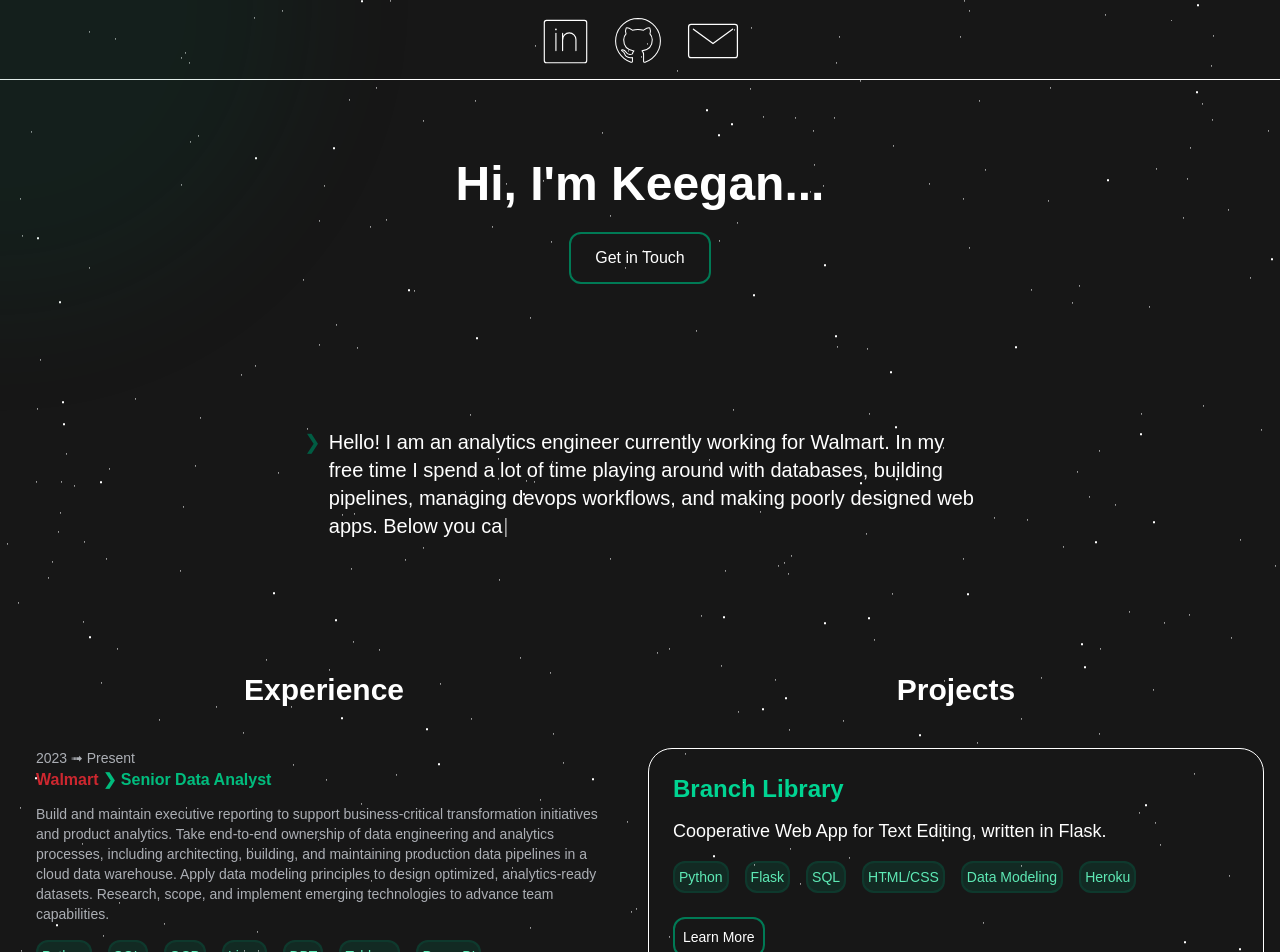
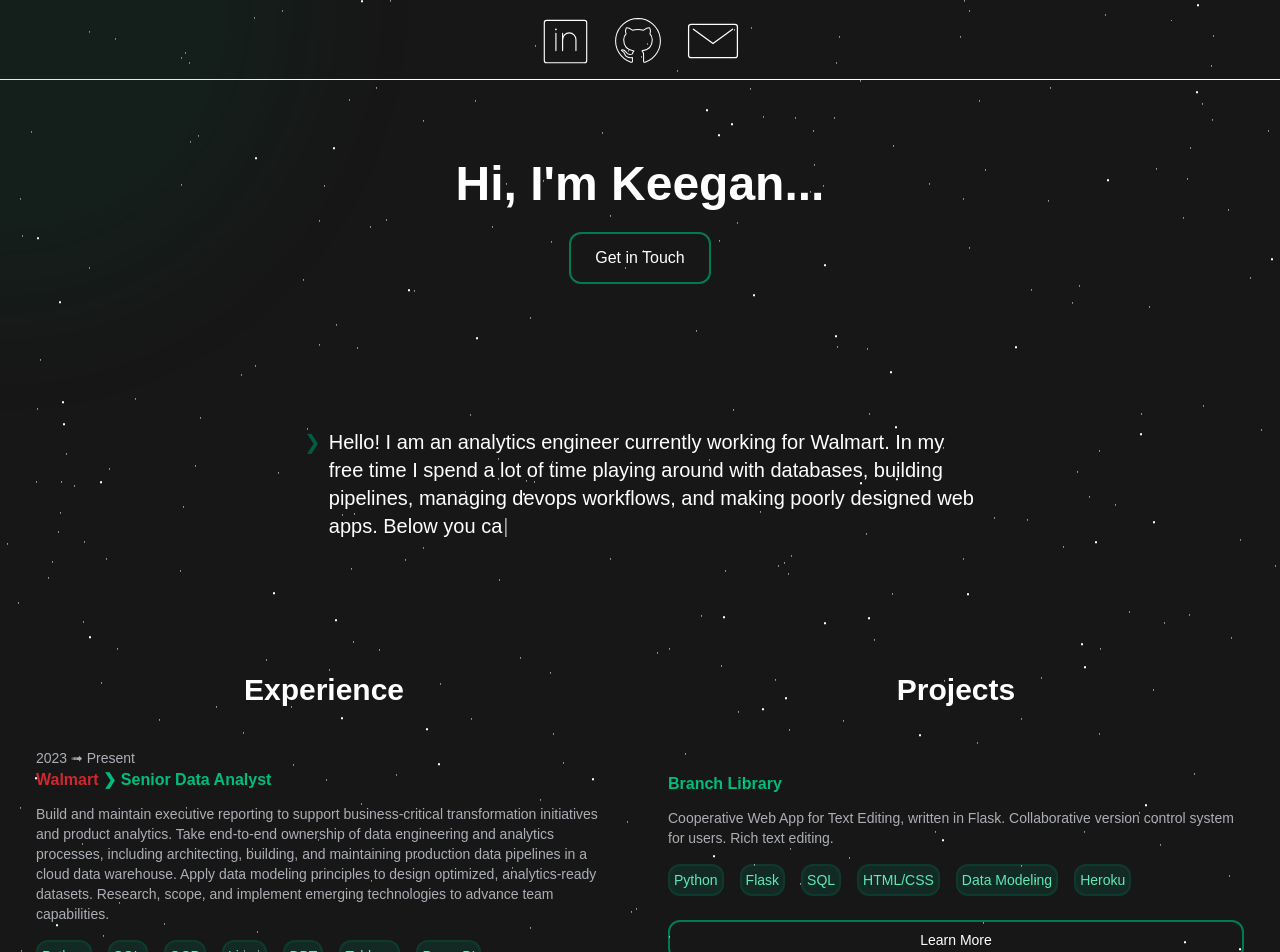
Before and after one commit to dbo-keeganpatton/personal-website-2.0, a Next.js app: page / in a window 1280 px wide. Shown: the top 952 px of the page. Built offline with nearby package versions, Linux system fonts and the light colour scheme.

Commit message:
start to format projects to match jobs

```diff
--- a/components/Project1.tsx
+++ b/components/Project1.tsx
@@ -9,15 +9,16 @@ export default function Project1() {
     const handleModalIsOpen = () => setModalIsOpen(true);
     const handleSetModalIsOpen = () => setModalIsOpen(false);
 
-    {/* Create a Modal for this project at some point */}
-
-
     return (
         <div>
-          <div className="border p-6 rounded-3xl shadow transform transition duration-300 ease-in-out hover:scale-105">
-              <h3 className="text-xl lg:text-2xl font-bold text-emerald-400">Branch Library</h3>
-                <p className="mt-3 text-lg">
-                    Cooperative Web App for Text Editing, written in Flask.
+          <div className="flex flex-col hover:border hover:border-white/5 hover:rounded-lg hover:bg-white/5 hover:text-emerald-500 lg:p-5">
+
+                {/* Just throwing a space here to line up with job title cols  */}
+                <h1> &nbsp;</h1>
+                <h3 className="text-md font-bold pb-3 lg:pr-5 text-emerald-500">Branch Library</h3>
+                <p className="text-sm  lg:text-md text-gray-300/80">
+                    Cooperative Web App for Text Editing, written in Flask. Collaborative version control system
+                    for users. Rich text editing.
                 </p>
 
 
--- a/components/Projects.tsx
+++ b/components/Projects.tsx
@@ -9,7 +9,7 @@ export default function Projects() {
 
         <section className="py-16 p-5 lg:p-0">
 
-            <h2 className="text-3xl font-semibold text-center mb-10">Projects</h2>
+            <h2 className="text-3xl font-semibold text-left lg:text-center mb-5">Projects</h2>
 
             <div className="flex flex-col gap-4">
 
```
